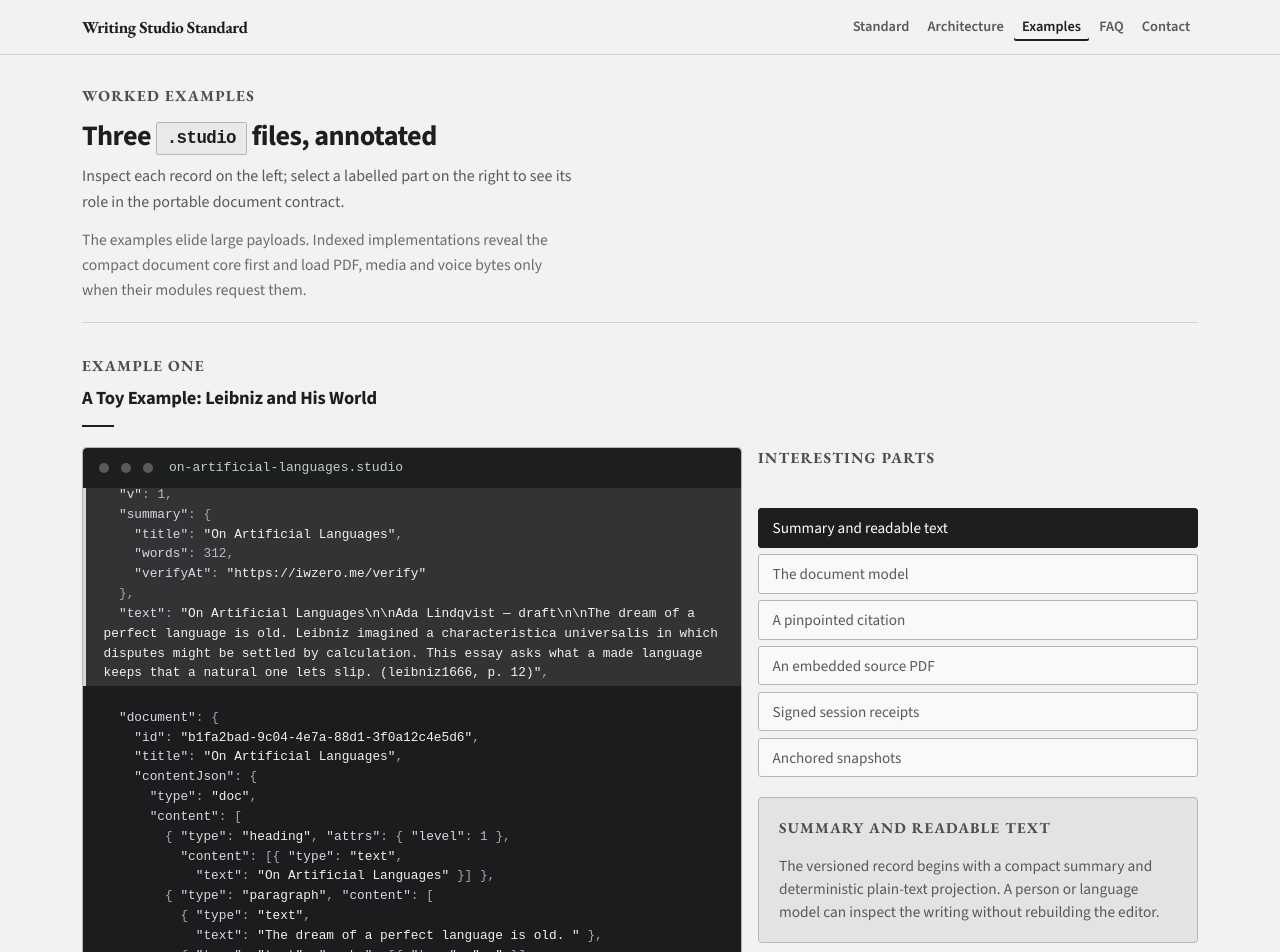
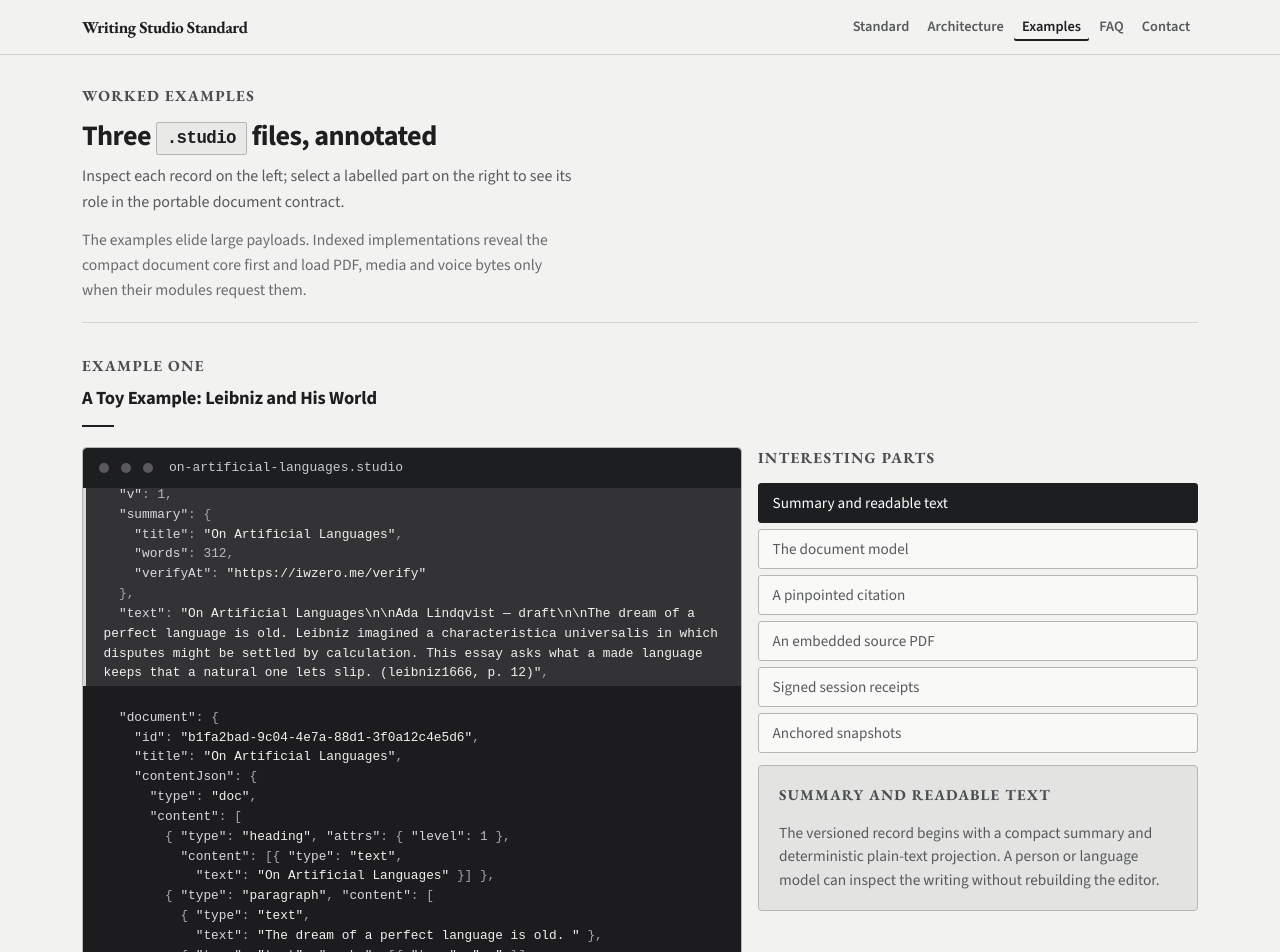
Before and after one commit to albatross310/writingstudiostandard, a React (Vite) app: page /examples in a window 1280 px wide. Shown: the top 952 px of the page. Built offline with nearby package versions, Linux system fonts and the light colour scheme.

Commit message:
Tighten examples panel spacing (#23)
Co-authored-by: a <a@a2-16-20-2f-7a-b9.walkup.net.uq.edu.au>

```diff
--- a/src/styles/global.css
+++ b/src/styles/global.css
@@ -529,9 +529,9 @@ section + section {
   border-left-color: #d5d7d8;
   color: #f2f3f3;
 }
-.studio-explorer__panel { display: flex; flex-direction: column; gap: 1.25rem; }
-.studio-explorer__label { margin-top: 0; }
-.studio-explorer__links { list-style: none; margin: 0.5rem 0 0; padding: 0; display: flex; flex-direction: column; gap: 0.4rem; }
+.studio-explorer__panel { display: flex; flex-direction: column; gap: 0.75rem; }
+.studio-explorer__label { margin: 0; }
+.studio-explorer__links { list-style: none; margin: 0; padding: 0; display: flex; flex-direction: column; gap: 0.4rem; }
 .studio-explorer__link {
   width: 100%;
   text-align: left;
```
